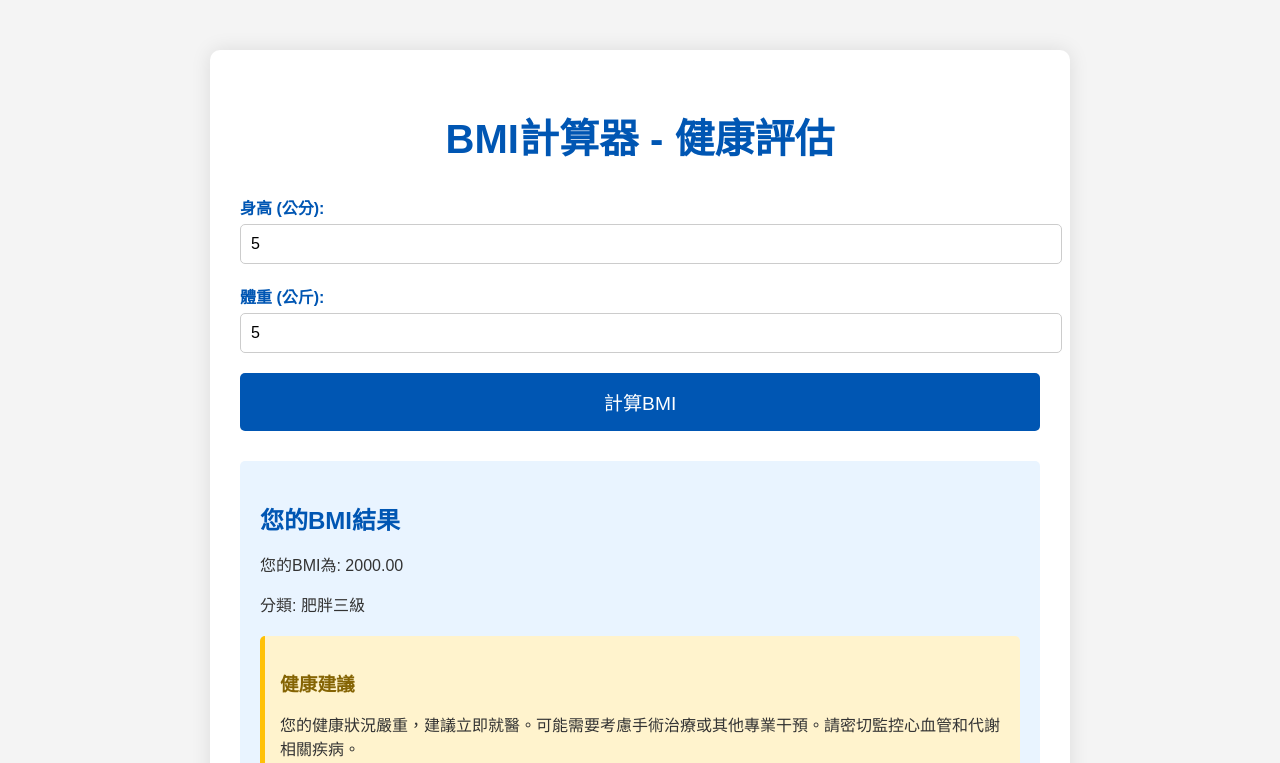
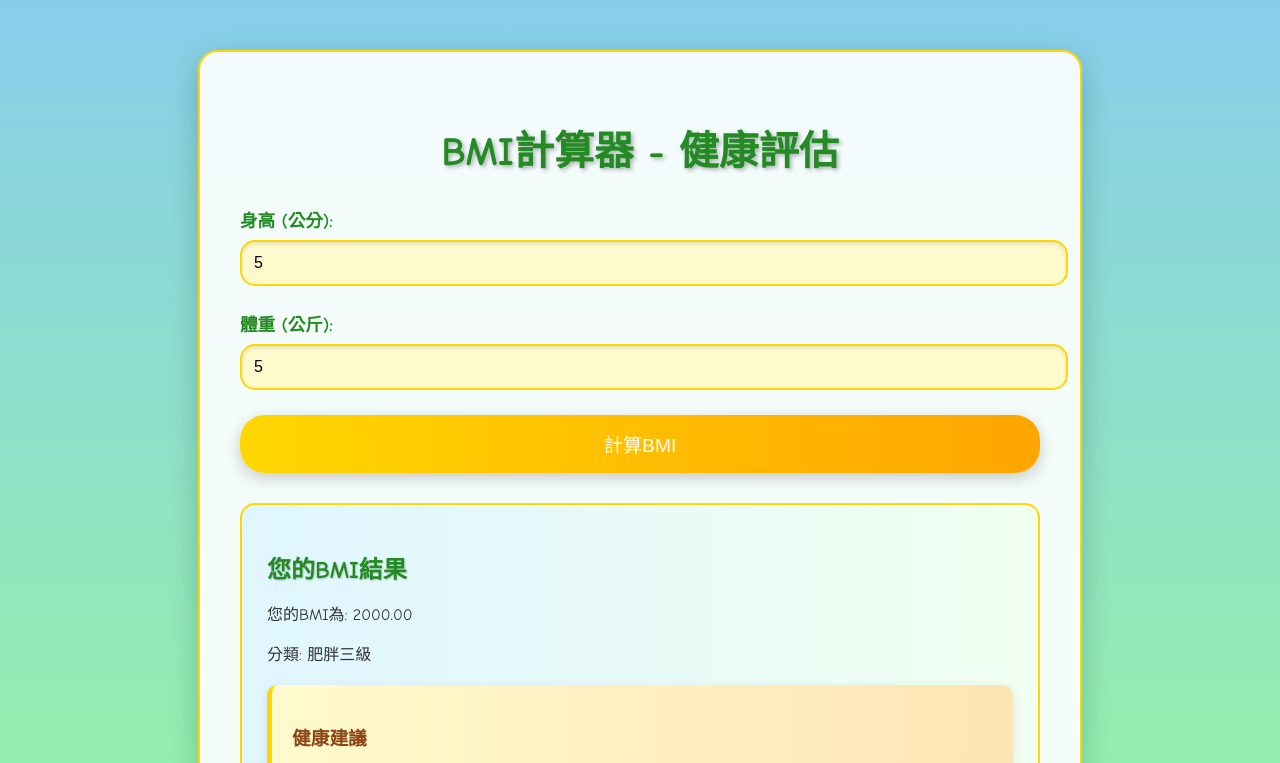
Before and after one commit to wolfytw/azure-ai, a plain HTML site: page index.html in a window 1280 px wide. Both pictures are taken after typing "5", "5" into the empty fields and a click on the button "計算BMI". Shown: the top 763 px of the page. Drawn offline with Linux system fonts and the light colour scheme.

Commit message:
更改介面

```diff
--- a/index.html
+++ b/index.html
@@ -3,80 +3,98 @@
 <head>
     <meta charset="UTF-8">
     <meta name="viewport" content="width=device-width, initial-scale=1.0">
-    <title>BMI計算器 - 健康評估</title>
+    <title>BMI計算器 - 關心自己的體重</title>
     <style>
         body {
-            font-family: 'Arial', sans-serif;
-            background-color: #f4f4f4;
+            font-family: 'Comic Sans MS', cursive, sans-serif;
+            background: linear-gradient(to bottom, #87CEEB, #98FB98);
             margin: 0;
             padding: 0;
             color: #333;
+            min-height: 100vh;
         }
         .container {
             max-width: 800px;
             margin: 50px auto;
-            background-color: #fff;
-            padding: 30px;
-            border-radius: 10px;
-            box-shadow: 0 0 20px rgba(0, 0, 0, 0.1);
+            background-color: rgba(255, 255, 255, 0.9);
+            padding: 40px;
+            border-radius: 20px;
+            box-shadow: 0 10px 30px rgba(0, 0, 0, 0.2);
+            border: 2px solid #FFD700;
         }
         h1 {
             text-align: center;
-            color: #0056b3;
+            color: #228B22;
             margin-bottom: 30px;
             font-size: 2.5em;
+            text-shadow: 2px 2px 4px rgba(0, 0, 0, 0.3);
         }
         .form-group {
-            margin-bottom: 20px;
+            margin-bottom: 25px;
         }
         label {
             display: block;
-            margin-bottom: 5px;
+            margin-bottom: 8px;
             font-weight: bold;
-            color: #0056b3;
+            color: #228B22;
+            font-size: 1.1em;
         }
         input {
             width: 100%;
-            padding: 10px;
-            border: 1px solid #ccc;
-            border-radius: 5px;
+            padding: 12px;
+            border: 2px solid #FFD700;
+            border-radius: 15px;
             font-size: 1em;
+            background-color: #FFFACD;
+            box-shadow: inset 0 2px 4px rgba(0, 0, 0, 0.1);
+        }
+        input:focus {
+            outline: none;
+            border-color: #228B22;
+            box-shadow: 0 0 10px rgba(34, 139, 34, 0.5);
         }
         button {
             display: block;
             width: 100%;
             padding: 15px;
-            background-color: #0056b3;
+            background: linear-gradient(to right, #FFD700, #FFA500);
             color: #fff;
             border: none;
-            border-radius: 5px;
+            border-radius: 25px;
             font-size: 1.2em;
             cursor: pointer;
             margin-top: 20px;
+            box-shadow: 0 5px 15px rgba(0, 0, 0, 0.2);
+            transition: all 0.3s ease;
         }
         button:hover {
-            background-color: #004494;
+            background: linear-gradient(to right, #FFA500, #FFD700);
+            transform: translateY(-2px);
+            box-shadow: 0 7px 20px rgba(0, 0, 0, 0.3);
         }
         .result {
             margin-top: 30px;
-            padding: 20px;
-            background-color: #e9f4ff;
-            border-radius: 5px;
+            padding: 25px;
+            background: linear-gradient(to right, #E0F6FF, #F0FFF0);
+            border-radius: 15px;
             display: none;
+            border: 2px solid #FFD700;
         }
         .result h2 {
-            color: #0056b3;
-            margin-bottom: 10px;
+            color: #228B22;
+            margin-bottom: 15px;
+            text-shadow: 1px 1px 2px rgba(0, 0, 0, 0.2);
         }
         .advice {
             margin-top: 20px;
-            padding: 15px;
-            background-color: #fff3cd;
-            border-left: 5px solid #ffc107;
-            border-radius: 5px;
+            padding: 20px;
+            background: linear-gradient(to right, #FFFACD, #FFE4B5);
+            border-left: 5px solid #FFD700;
+            border-radius: 10px;
+            box-shadow: 0 3px 10px rgba(0, 0, 0, 0.1);
         }
         .advice h3 {
-            color: #856404;
+            color: #8B4513;
             margin-bottom: 10px;
         }
         .footer {
@@ -84,6 +102,7 @@
             margin-top: 30px;
             color: #666;
             font-size: 0.9em;
+            font-style: italic;
         }
     </style>
 </head>
```
